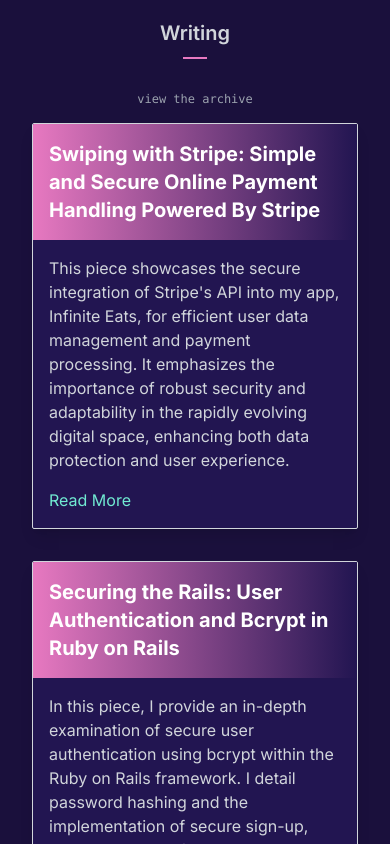
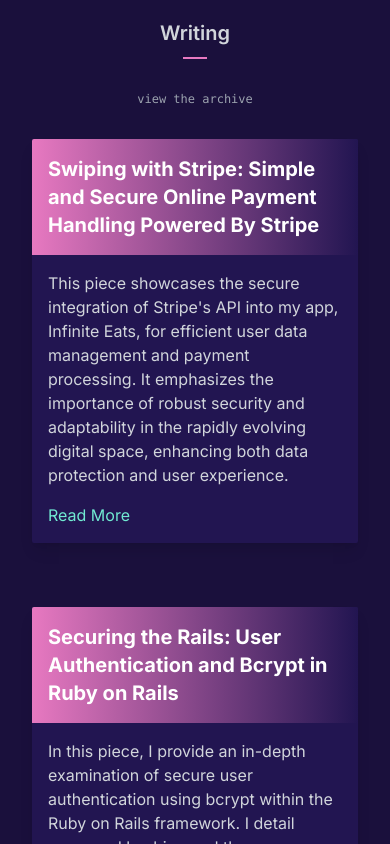
Before and after one commit to jmayheww/joshua-portfolio, a Next.js app: page / in a window 390 px wide. Shown: the part 4040-4884 px from the top of the page. Built offline with nearby package versions, Linux system fonts and the light colour scheme.

Commit message:
style article and project cards and sections

```diff
--- a/app/components/ArticleCard.js
+++ b/app/components/ArticleCard.js
@@ -1,14 +1,16 @@
 export const ArticleCard = ({ article }) => {
   const cardClasses = `
-      border border-gray-300
+        m-4
+        max-w-3xl
+        mx-auto
         rounded-sm
         shadow-lg
         overflow-hidden
-      hover:shadow-xl
-      transition-shadow
-      duration-300
+        hover:shadow-xl hover:scale-105
+        transition-shadow duration-300
         bg-neutral
         text-white
+        transform transition-transform duration-200  // Add transition for the transform property
       `;
 
   const headerClasses = `
--- a/app/sections/Writing.js
+++ b/app/sections/Writing.js
@@ -13,7 +13,7 @@ export const Writing = () => {
         view the archive
       </a>
 
-      <div className="w-full grid grid-cols-1 md:grid-cols-2 lg:grid-cols-3 gap-8">
+      <div className="w-full grid grid-cols-1 gap-8">
         {articles.map((article) => (
           <ArticleCard key={article.title} article={article} />
         ))}
```
Lines whose indentation alone changed are shown as unchanged.
